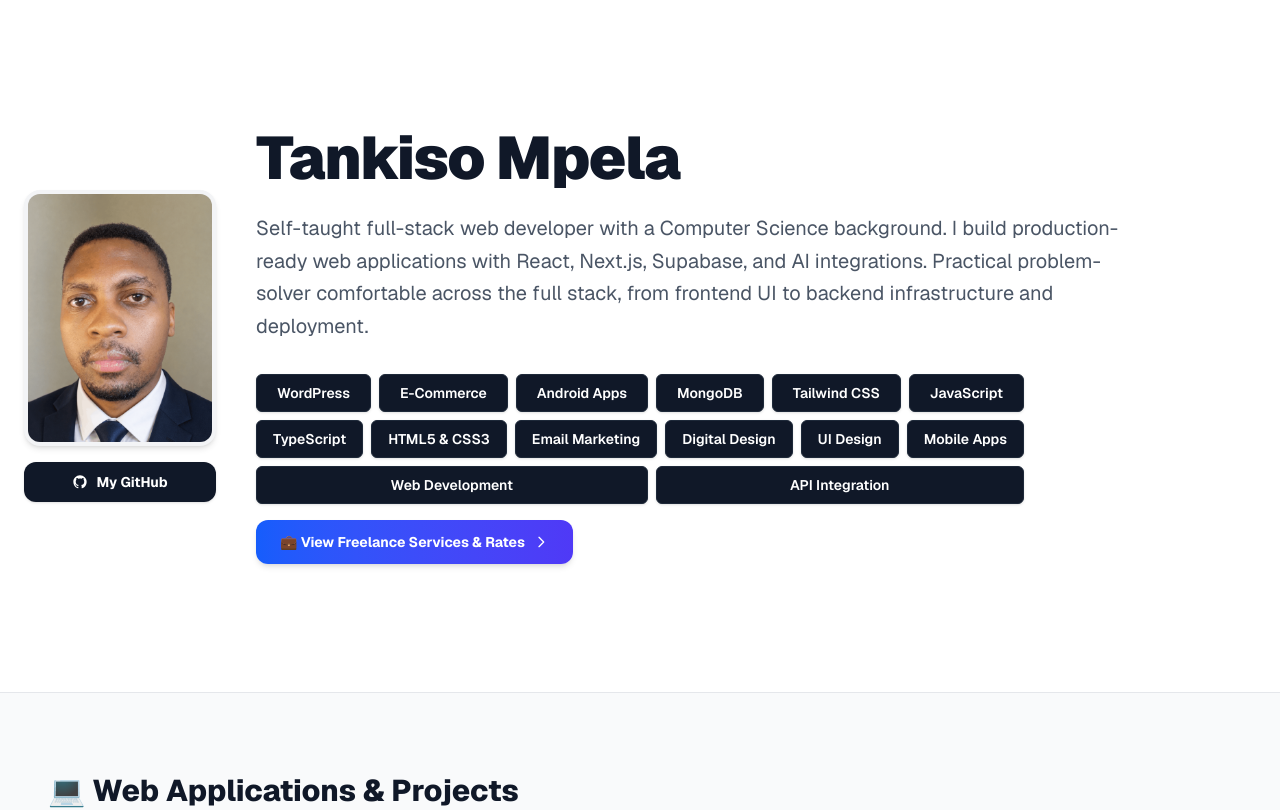
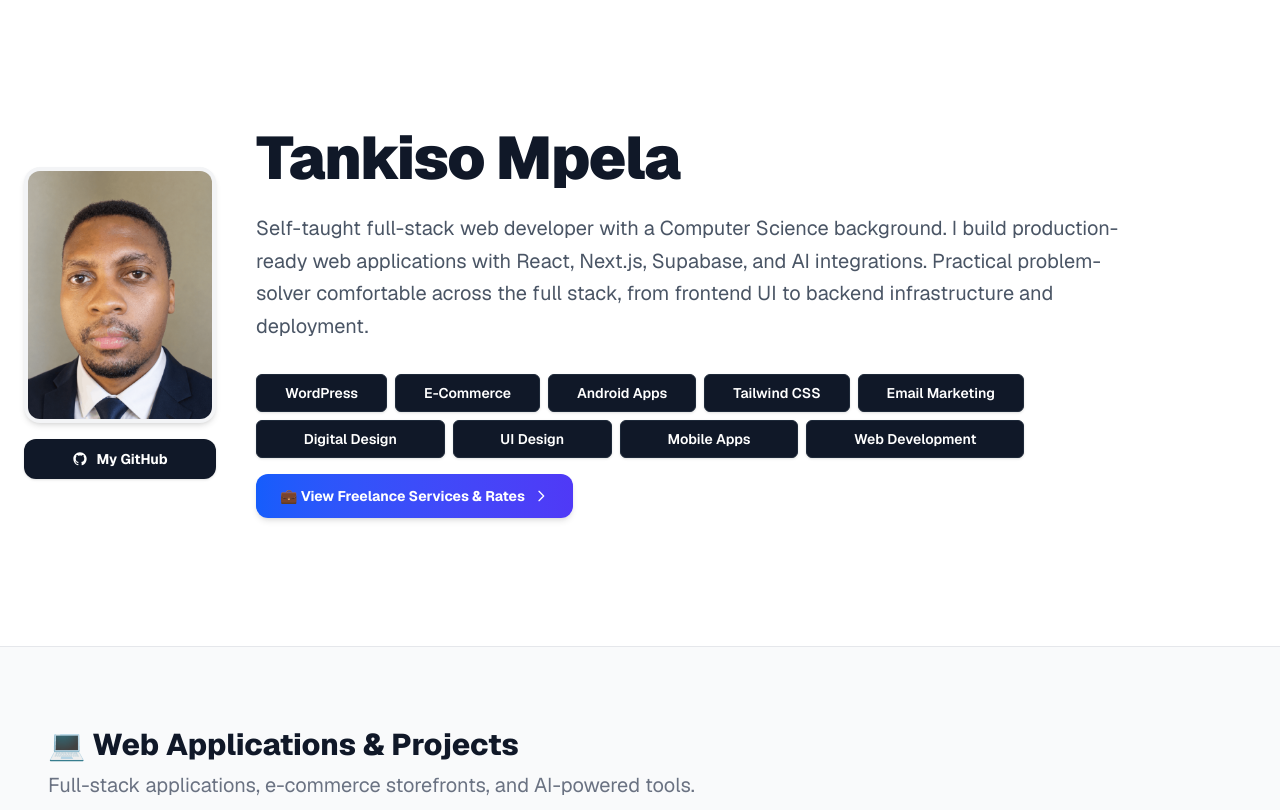
Before and after one commit to TankisoMpela/Tankiso-Mpela-Portfolio-Site, a Next.js app: page / in a window 1280 px wide. Shown: the top 810 px of the page. Built offline with nearby package versions, Linux system fonts and the light colour scheme.

Commit message:
Trim skills list to deliverable-focused only
Co-authored-by: CommandCodeBot <noreply@commandcode.ai>

```diff
--- a/src/app/page.tsx
+++ b/src/app/page.tsx
@@ -90,10 +90,9 @@ const marketingVideos = [
 ];
 
 const techStack = [
-  'WordPress', 'E-Commerce', 'Android Apps', 'MongoDB',
-  'Tailwind CSS', 'JavaScript', 'TypeScript', 'HTML5 & CSS3',
+  'WordPress', 'E-Commerce', 'Android Apps', 'Tailwind CSS',
   'Email Marketing', 'Digital Design', 'UI Design', 'Mobile Apps',
-  'Web Development', 'API Integration'
+  'Web Development'
 ];
 
 const getTechColor = (tech: string) => {
```
